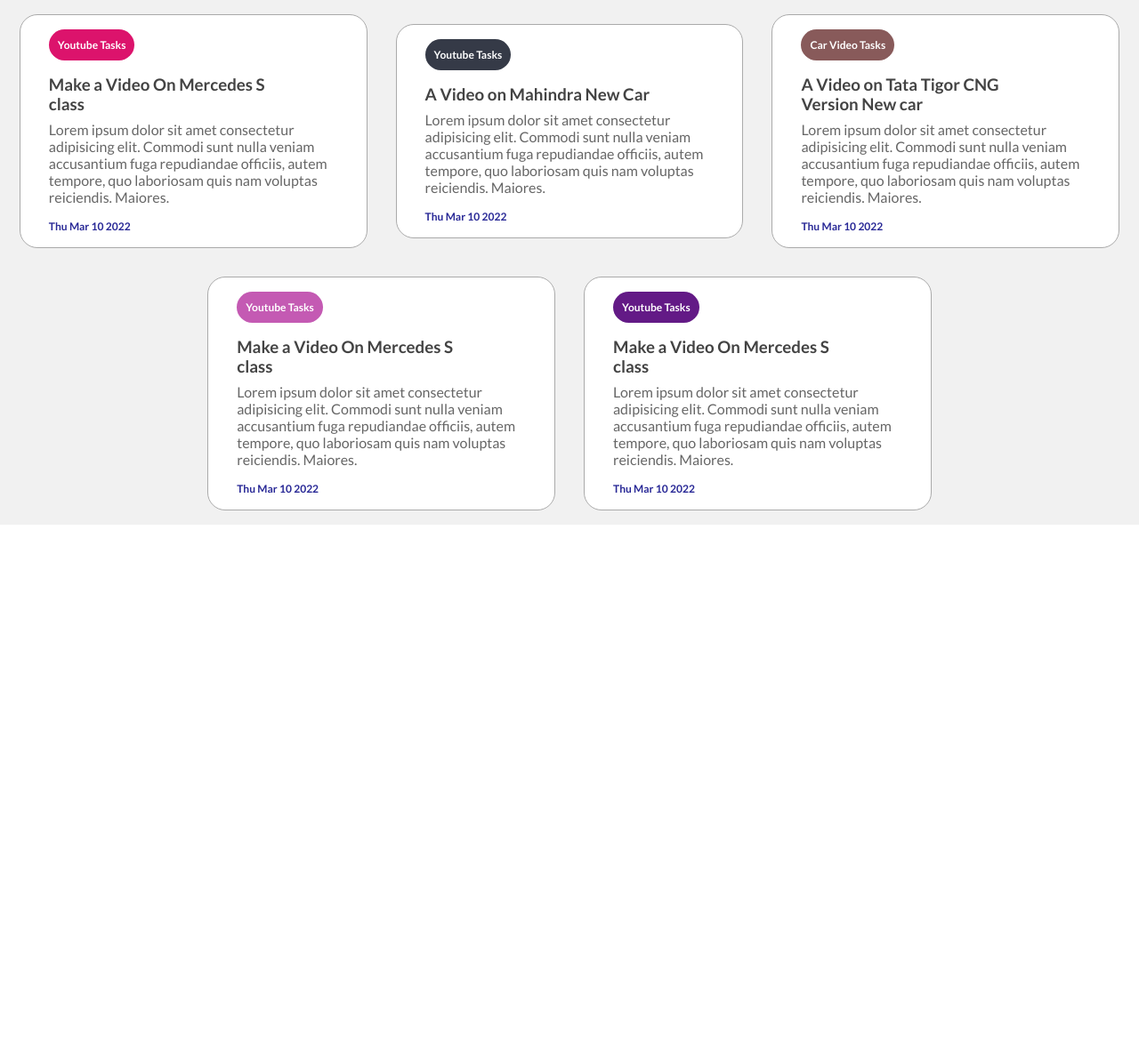
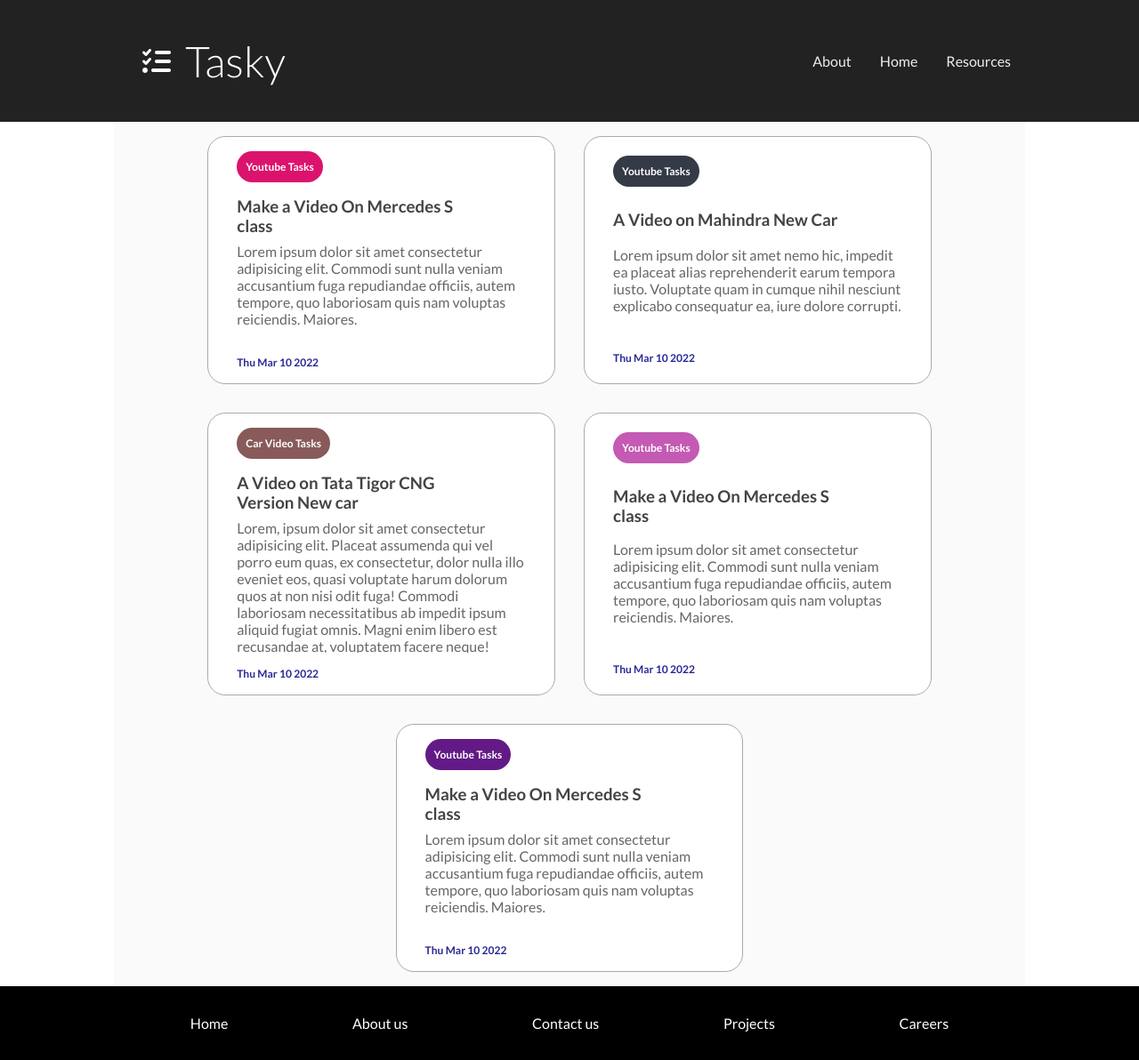
Before and after one commit to radharamanaa/ResponsiveTaskyDesign, a plain HTML site: page index.html in a window 1280 px wide. Shown: the whole page at 89% size. Before the commit the page ends 800 px from the top, so only its background shows below. Drawn offline with Linux system fonts and the light colour scheme; a web font is replaced by a local one.

Commit message:
taskyDoneOneLevel

```diff
--- a/gridStyle.css
+++ b/gridStyle.css
@@ -27,7 +27,7 @@ article{
 article *{
     margin:auto 1rem;
 }
-div.category{
+section.category{
     width: auto;
     justify-content: left;
     font-weight: bold;
@@ -39,7 +39,7 @@ div.category{
     justify-self: left;
 
 }
-div.category:hover{
+section.category:hover{
     transform: scale(105%);
 }
 
--- a/index.html
+++ b/index.html
@@ -8,10 +8,26 @@
     <link rel="stylesheet" href="./style.css">
     <link rel="preconnect" href="https://fonts.googleapis.com">
 <link rel="preconnect" href="https://fonts.gstatic.com" crossorigin>
+<link rel="stylesheet" href="https://cdnjs.cloudflare.com/ajax/libs/font-awesome/6.0.0/css/all.min.css">
 <link href="https://fonts.googleapis.com/css2?family=Lato:wght@200;300;400;700&family=Montagu+Slab:wght@300;400;500;600;700&family=Oswald:wght@300;400;500;600&family=Roboto:ital,wght@0,100;0,300;0,400;0,500;0,700;1,100;1,400&family=Source+Sans+Pro:ital,wght@0,200;0,300;0,600;0,700;0,900;1,200;1,300&display=swap" rel="stylesheet">
 </head>
 <body>
-    <div class="container">
+    <div class="whole-container">
+        <div class="header-container">
+            <header class="flex header-flex">
+                <div class="header-logo flex">
+                    <i class="fa-solid fa-list-check"></i>
+                    <h1 class="">Tasky</h1>
+                </div>
+                <ul class="flex ul-flex">
+                    <li class="p-1">About</li>
+                    <li class="p-1">Home</li>
+                    <li class="p-1">Resources</li>
+                </ul>
+            </header>
+        </div>
+
+        <section class="container">
             <article>
                 <div class="category">Youtube Tasks</div>
                 <h3>Make a Video On Mercedes S class</h3>
@@ -20,14 +36,14 @@
             </article>
             <article>
                 <div class="category">Youtube Tasks</div>
-            <h3>A Video on Mahindra New Car</h3>
-            <p class="desc">Lorem ipsum dolor sit amet consectetur adipisicing elit. Commodi sunt nulla veniam accusantium fuga repudiandae officiis, autem tempore, quo laboriosam quis nam voluptas reiciendis. Maiores.</p>
+                <h3>A Video on Mahindra New Car </h3>
+                <p class="desc">Lorem ipsum dolor sit amet  nemo hic, impedit ea placeat alias reprehenderit earum tempora iusto. Voluptate quam in cumque nihil nesciunt explicabo consequatur ea, iure dolore corrupti.</p>
                 <p class="date" id="date"></p>
             </article>
             <article>
                 <div class="category">Car Video Tasks</div>
                 <h3>A Video on Tata Tigor CNG Version New car</h3>
-            <p class="desc">Lorem ipsum dolor sit amet consectetur adipisicing elit. Commodi sunt nulla veniam accusantium fuga repudiandae officiis, autem tempore, quo laboriosam quis nam voluptas reiciendis. Maiores.</p>
+                <p class="desc">Lorem, ipsum dolor sit amet consectetur adipisicing elit. Placeat assumenda qui vel porro eum quas, ex consectetur, dolor nulla illo eveniet eos, quasi voluptate harum dolorum quos at non nisi odit fuga! Commodi laboriosam necessitatibus ab impedit ipsum aliquid fugiat omnis. Magni enim libero est recusandae at, voluptatem facere neque! Repudiandae eligendi accusantium iusto ab!.</p>
                 <p class="date" id="date"></p>
             </article>
             <article>
@@ -42,6 +58,21 @@
                 <p class="desc">Lorem ipsum dolor sit amet consectetur adipisicing elit. Commodi sunt nulla veniam accusantium fuga repudiandae officiis, autem tempore, quo laboriosam quis nam voluptas reiciendis. Maiores.</p>
                 <p class="date" id="date"></p>
             </article>
+
+        </section>
+        <footer>
+            <div class="footer-container">
+                <ul class="flex p-1 flex-footer">
+                    <li class="footer-items p-1">Home</li>
+                    <li class="footer-items p-1">About us</li>
+                    <li class="footer-items p-1">Contact us</li>
+                    <li class="footer-items p-1">Projects</li>
+                    <li class="footer-items p-1">Careers</li>
+                </ul>
+            </div>
+
+
+        </footer>
 </div>
 </body>
 <script src="./script.js"></script>
--- a/script.js
+++ b/script.js
@@ -1,5 +1,9 @@
-let i=0;
-    let colorArray = ['#DC136C','#353A47',"#885A5A",'#C45AB3','#631A86'];
-Array.from(document.getElementsByClassName("date")).forEach(item => {item.innerHTML = new Date().toDateString();
+let i = 0;
+let colorArray = ["#DC136C", "#353A47", "#885A5A", "#C45AB3", "#631A86"];
+const dateElements = document.getElementsByClassName("date");
+Array.from(dateElements).forEach((item) => {
+  item.innerHTML = new Date().toDateString();
 });
-Array.from(document.getElementsByClassName("category")).forEach(item => item.style.backgroundColor = colorArray[i++%colorArray.length])
+Array.from(document.getElementsByClassName("category")).forEach(
+  (item) => (item.style.backgroundColor = colorArray[i++ % colorArray.length])
+);
--- a/style.css
+++ b/style.css
@@ -2,13 +2,15 @@
     box-sizing: border-box;
     font-family: 'Lato', sans-serif;
     margin: 0;
+    list-style-type: none;
 }
 .container{
+    width: 80%;
     margin:0 auto;
-    background-color: #f1f1f1;
+    background-color: #fafafa;
     display: flex;
     justify-content: center;
-    align-items: center;
+    align-items: stretch;
     flex-wrap: wrap;
 }
 article{
@@ -35,11 +37,11 @@ div.category{
     color:white;
     font-size: .75rem;
     justify-self: left;
-
 }
 div.category:hover{
-    transform: scale(105%);
+    transform:scale(1.1);
 }
+
 
 h3{
     font-weight: bold;
@@ -60,3 +62,91 @@ p.date{
     font-weight: 700;
     color: rgb(40,40,150);
 }
+.whole-container{
+    margin:0 auto;
+    display: grid;
+    grid-template-areas: 'header header'
+    'section section'
+    'section section'
+    'footer footer';
+}
+header h1{
+    font-size: 3rem;
+    color:white;
+    background-color: #222;
+    padding:2.5rem 1rem;
+    font-weight: lighter;
+}
+
+section{
+    grid-area: section;
+    min-height: 80vh;
+    background-color: #555;
+}
+footer{
+    grid-area: footer;
+}
+.p-1{
+    padding: 1rem;
+}
+.p-2{
+    padding: 2rem;
+}
+.flex{
+    display: flex;
+}
+.ul-flex{
+    color:#eee;
+    align-items: center;
+}
+.flex-col{
+    flex-direction: column;
+}
+.header-flex{
+ justify-content: space-between;
+ background-color: #222;
+ margin:0 auto;
+ width: 80%;
+}
+.header-container{
+    grid-area: header;
+    background-color: #222;
+}
+.flex-footer{
+    bottom:0;
+    justify-content: space-around;
+    align-items: center;
+    background-color: black;
+    color: white;
+    width: 80%;
+    margin: 0 auto;
+}
+.header-logo{
+    margin-left: 2rem;
+    align-items: center;
+    color:white;
+    cursor: pointer;
+}
+.fa-solid{
+    font-size: 2rem;
+}
+h1.p2{
+    padding-left:0;
+}
+.footer-container{
+    background-color: black;
+    width: 100%;
+}
+.desc{
+    max-height:150px;
+    overflow: hidden;
+    padding-bottom: 1rem;
+}
+.date{
+    padding-top: 1rem;
+}
+header ul li:hover{
+background-color: #333;
+border-radius: 5px;
+cursor: pointer;
+}
```
Lines whose indentation alone changed are shown as unchanged.
